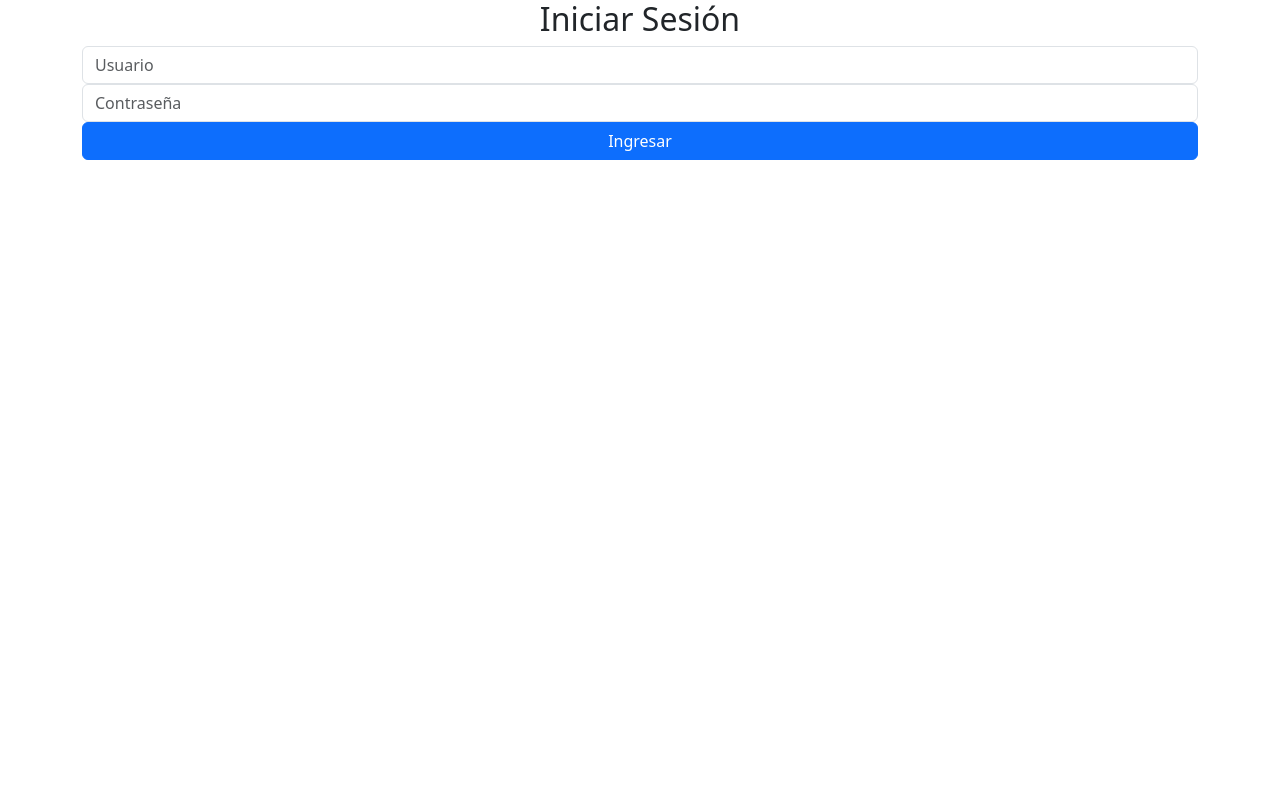
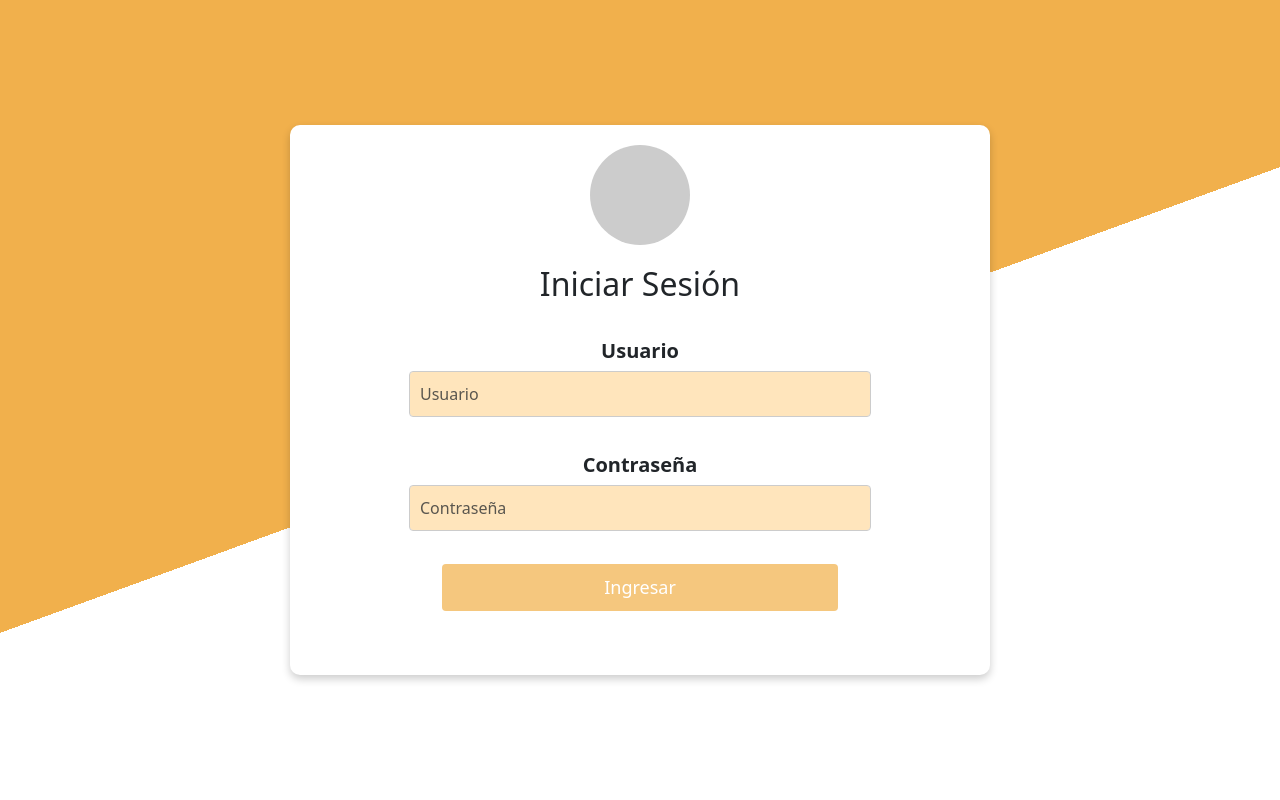
Before and after one commit to DessireZavala/Inventario, a Flask app: page /login in a window 1280 px wide. Run offline with Flask 3, Linux system fonts and the light colour scheme.

Commit message:
pulir login >W<

```diff
--- a/static/css/style.css
+++ b/static/css/style.css
@@ -194,10 +194,13 @@ input[type="text"], input[type="number"] {
 }
 
 /*login*/
-
+.text-center{
+    margin-bottom: 33px;
+}
 .login-box {
     background: #FFFFFF;
-    width: 400px;
+    width: 100%; /* Cambia el ancho a 100% para que se ajuste al tamaño de la pantalla */
+    max-width: 400px; /* Mantén un máximo de 400px para pantallas más grandes */
     padding: 20px;
     border-radius: 10px;
     box-shadow: 0 4px 8px rgba(0, 0, 0, 0.2);
@@ -211,3 +214,99 @@ input[type="text"], input[type="number"] {
     border-radius: 50%;
     margin: 0 auto 20px;
 }
+ /* Nuevo diseño para el login */
+ .auth-container {
+    background: #FFFFFF;
+    width: 100%; /* Ajusta el tamaño al 100% */
+    max-width: 700px; /* Máximo de 700px en pantallas grandes */
+    height: 100%; /* Ajusta el tamaño al 100% */
+    max-height: 550px; /* Máximo de 700px en pantallas grandes */
+    padding: 20px;
+    border-radius: 10px;
+    box-shadow: 0 4px 8px rgba(0, 0, 0, 0.2);
+    text-align: center;
+    position: absolute;
+    top: 50%;  /* Coloca el centro de la caja a la mitad de la altura */
+    left: 50%; /* Coloca el centro de la caja a la mitad del ancho */
+    transform: translate(-50%, -50%); /* Desplaza la caja hacia atrás para centrarla completamente */
+}
+
+.auth-logo .auth-circle {
+    width: 100px;
+    height: 100px;
+    background: #ccc;
+    border-radius: 50%;
+    margin: 0 auto 20px;
+}
+
+.auth-form-group {
+    margin-bottom: 33px;
+    text-align: center;
+    justify-content: center; /* Centra los elementos en el contenedor */
+}
+
+.auth-form-group label {
+    display: block;
+    margin-bottom: 5px;
+    font-weight: bold;
+    font-size: 20px;  /* Aumenta el tamaño de la fuente */
+}
+
+.auth-form-group input {
+    margin: 0 auto; /* Centra el input */
+    width: 70%;
+    padding: 10px;
+    border-radius: 4px;
+    border: 1px solid #ccc;
+    background-color: #FFE5BC;
+}
+
+.auth-btn {
+    font-size: 18px;  /* Aumenta el tamaño de la fuente */
+    background-color: #F5C77E;
+    color: white;
+    padding: 10px;
+    width: 60%;
+    border: none;
+    border-radius: 4px;
+    cursor: pointer;
+}
+
+.auth-btn:hover {
+    background-color: #f4ba5d;
+}
+
+/* Media Queries para pantallas pequeñas */
+@media (max-width: 768px) {
+    .auth-container {
+        width: 90%; /* Hace el contenedor más pequeño en pantallas móviles */
+        max-width: 500px; /* Limita el tamaño máximo en pantallas móviles */
+    }
+
+    .auth-form-group input {
+        width: 90%; /* Los inputs ocupan un 90% en pantallas pequeñas */
+    }
+
+    .auth-btn {
+        width: 80%; /* Botón más grande en pantallas pequeñas */
+    }
+
+    .auth-logo .auth-circle {
+        width: 80px; /* Reduce el tamaño del círculo en pantallas pequeñas */
+        height: 80px;
+    }
+}
+
+@media (max-width: 480px) {
+    .auth-container {
+        width: 90%; /* Reducción aún mayor en pantallas pequeñas */
+    }
+
+    .auth-form-group input {
+        width: 90%; /* Asegura que el input ocupe todo el ancho disponible */
+    }
+
+    .auth-btn {
+        width: 100%; /* Botón que ocupa todo el ancho */
+    }
+}
--- a/templates/login.html
+++ b/templates/login.html
@@ -4,32 +4,85 @@
     <meta charset="UTF-8">
     <meta name="viewport" content="width=device-width, initial-scale=1.0">
     <title>Login</title>
-    <link rel="stylesheet" href="{{ url_for('static', filename='styles.css') }}">
+    <link rel="stylesheet" href="static/css/style.css">
     <link rel="stylesheet" href="https://cdn.jsdelivr.net/npm/bootstrap@5.3.0/dist/css/bootstrap.min.css">
+   <style>
+  .alert {
+            padding: 15px;
+            margin-bottom: 20px;
+            border-radius: 5px;
+            color: white;
+            font-size: 16px;
+            position: fixed; /* Posiciona el mensaje en la parte superior */
+            top: 20px;  /* Mueve el mensaje hacia abajo desde el top */
+            left: 50%; /* Centra el mensaje horizontalmente */
+            transform: translateX(-50%); /* Ajusta para centrarlo */
+            z-index: 9999; /* Asegura que se muestre sobre otros elementos */
+            display: none; /* Inicialmente oculto */
+            opacity: 0; /* Hace que el mensaje sea invisible al principio */
+            transition: opacity 0.5s ease-in-out; /* Transición para que se desvanezca */
+        }
+
+        .alert-danger {
+            background-color: #333; /* Fondo negro */
+        }
+
+        .alert-show {
+            display: block; /* Muestra la alerta */
+            opacity: 1; /* Hace visible el mensaje */
+        }
+   body {
+    background: linear-gradient(160deg, #F1B04C 50%, white 50%);
+    margin: 0;
+    height: 100vh;  /* Asegura que el body ocupe toda la altura de la pantalla */
+    display: flex;
+    justify-content: center;  /* Centra horizontalmente */
+    align-items: center;  /* Centra verticalmente */
+}
+   </style>
 </head>
 <body>
     <div class="container">
-        <div class="login-box">
-            <div class="logo">
-                <div class="circle"></div>
+        <div class="auth-container">
+            <div class="auth-logo">
+                <div class="auth-circle"></div>
             </div>
 
             <!-- Mostrar mensajes de error si existen -->
             {% with messages = get_flashed_messages(with_categories=true) %}
         {% if messages %}
-                    <div class="alert alert-danger">
+            <div class="alert alert-danger" id="flashMessage">
                 {% for category, message in messages %}
                     <p>{{ message }}</p>
                 {% endfor %}
             </div>
         {% endif %}
     {% endwith %}
+     <!-- JavaScript para hacer desaparecer el mensaje después de 3 segundos -->
+     <script>
+        window.onload = function() {
+            var flashMessage = document.getElementById("flashMessage");
+            if (flashMessage) {
+                flashMessage.classList.add("alert-show"); // Muestra la alerta
+                setTimeout(function() {
+                    flashMessage.classList.remove("alert-show"); // La oculta después de 3 segundos
+                }, 3000); // 3000 milisegundos = 3 segundos
+            }
+        };
+    </script>
 
             <form method="POST" action="{{ url_for('login') }}">
                 <h2 class="text-center">Iniciar Sesión</h2>
+                <div class="auth-form-group">
+                <label for="nombre">Usuario</label>
                 <input type="text" name="nombre" placeholder="Usuario" class="form-control" required>
+                </div>
+
+                <div class="auth-form-group">
+                <label for="contrasena">Contraseña</label>
                 <input type="password" name="contrasena" placeholder="Contraseña" class="form-control" required>
-                <button type="submit" class="btn btn-primary w-100">Ingresar</button>
+                </div>
+                <button type="submit" class="auth-btn">Ingresar</button>
             </form>
         </div>
     </div>
```
Lines whose indentation alone changed are shown as unchanged.
